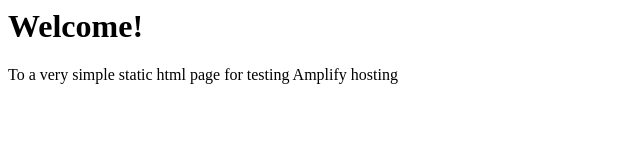
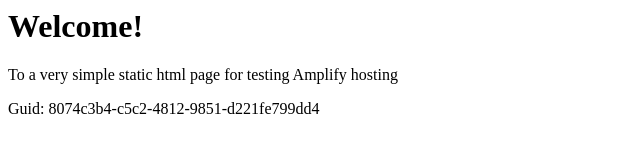
Before and after one commit to aws-aemilia-arn/Github-PR-Commit-Integration-Test-DoNotTouch-v0-prod-eu-north-1, a website: page src/index.html in a window 1280 px wide. Shown: the whole page, without its empty margins (0-640 px from the left). Drawn offline with Linux system fonts and the light colour scheme.

Commit message:
commit from integ tests

```diff
--- a/src/index.html
+++ b/src/index.html
@@ -1,3 +1,5 @@
+
+
 <html lang="en">
 
 <head>
@@ -10,6 +12,6 @@
 <body>
     <h1>Welcome!</h1>
     <p>To a very simple static html page for testing Amplify hosting</p>
-</body>
+    <p>Guid: 8074c3b4-c5c2-4812-9851-d221fe799dd4</p></body>
 
 </html>
```
